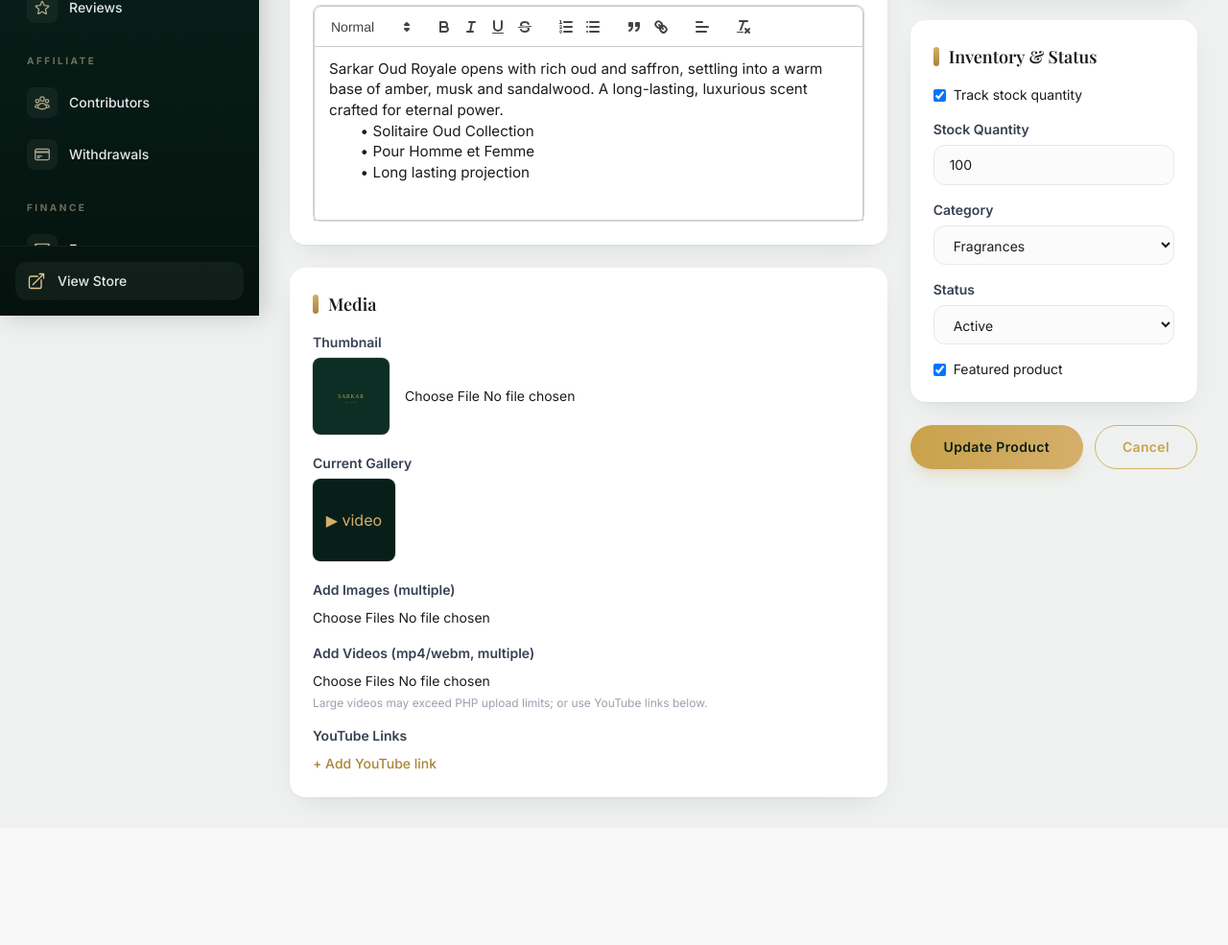
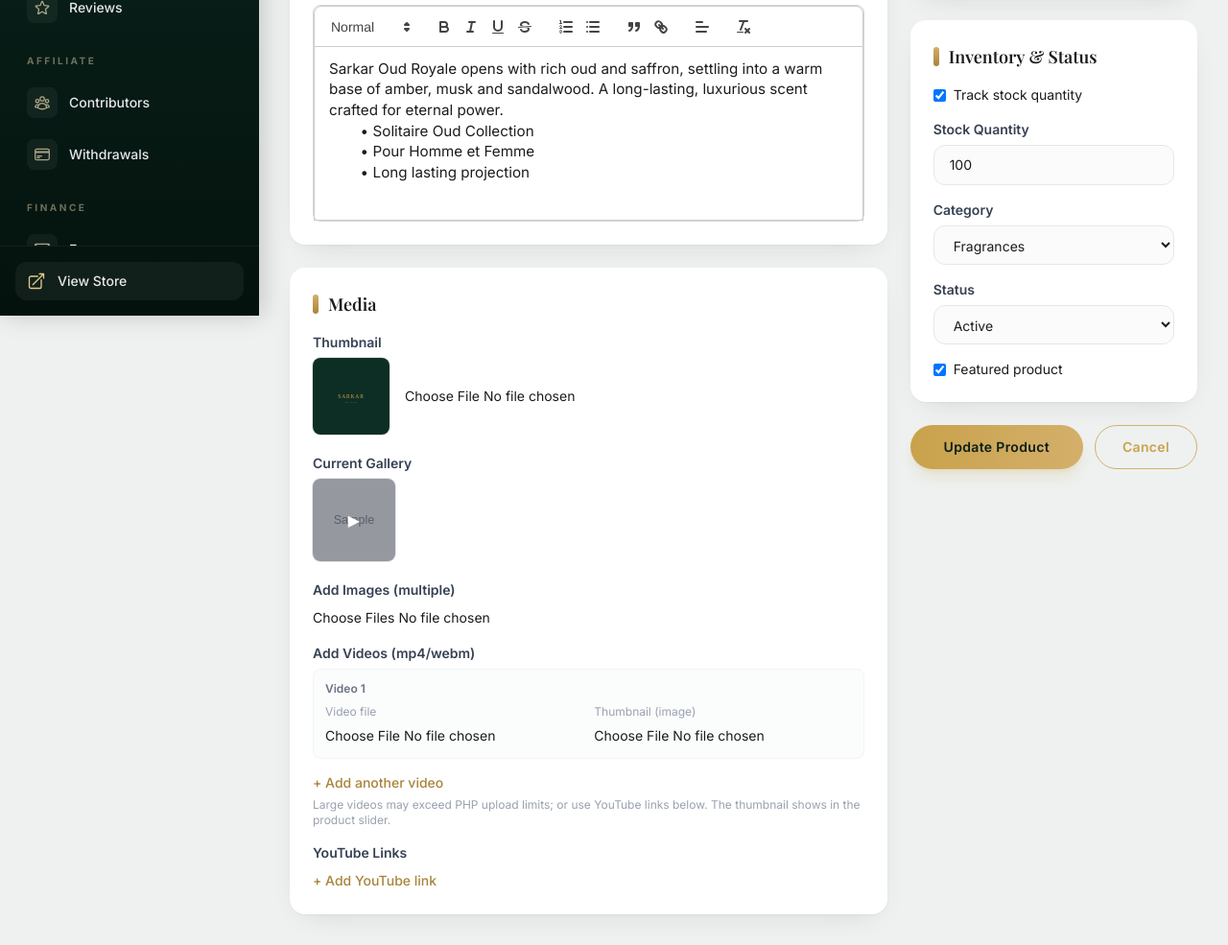
Before and after one commit to shaheryarbhatti/shopsarkarnew.com, a Laravel app: page /admin/products/1/edit in a window 1280 px wide. Shown: the part 471-1456 px from the top of the page at 96% size. Before the commit the page ends 1320 px from the top, so only its background shows below. Run offline with Laravel 12, Linux system fonts and the light colour scheme; a user stored in the database is signed in; data comes from the database, SQL or seed files in the repository; tables that the repository leaves empty hold one stand-in row (values such as "Sample post"); grey boxes marked "Sample" are stand-in pictures; style sheets or scripts are compiled from the project's sources; some libraries are stand-ins or nearby versions.

Commit message:
Products: per-video thumbnail (poster) upload + slider display
Each uploaded product video can now carry its own thumbnail image.
Admin: paired video+thumbnail upload rows and a poster set/replace
control for existing videos. Frontend slider and video player show the
uploaded poster instead of a blank box. Adds product_media.poster_path.

Co-Authored-By: Claude Opus 4.8 <noreply@anthropic.com>

```diff
--- a/app/Http/Controllers/Admin/ProductController.php
+++ b/app/Http/Controllers/Admin/ProductController.php
@@ -95,6 +95,9 @@ class ProductController extends Controller
             if ($m->file_path) {
                 Storage::disk('public')->delete($m->file_path);
             }
+            if ($m->poster_path) {
+                Storage::disk('public')->delete($m->poster_path);
+            }
         }
         if ($product->thumbnail) {
             Storage::disk('public')->delete($product->thumbnail);
@@ -110,6 +113,9 @@ class ProductController extends Controller
 
         if ($media->file_path) {
             Storage::disk('public')->delete($media->file_path);
+        }
+        if ($media->poster_path) {
+            Storage::disk('public')->delete($media->poster_path);
         }
         $media->delete();
 
@@ -136,7 +142,9 @@ class ProductController extends Controller
             'meta_description' => ['nullable', 'string', 'max:500'],
             'thumbnail' => ['nullable', 'image', 'max:4096'],
             'gallery_images.*' => ['nullable', 'image', 'max:8192'],
-            'gallery_videos.*' => ['nullable', 'file', 'mimetypes:video/mp4,video/webm,video/quicktime', 'max:102400'],
+            'video_rows.*.file' => ['nullable', 'file', 'mimetypes:video/mp4,video/webm,video/quicktime', 'max:102400'],
+            'video_rows.*.poster' => ['nullable', 'image', 'max:8192'],
+            'media_poster.*' => ['nullable', 'image', 'max:8192'],
             'youtube_links.*' => ['nullable', 'url'],
         ]);
 
@@ -146,7 +154,7 @@ class ProductController extends Controller
         $data['is_featured'] = $request->boolean('is_featured');
 
         // these aren't columns
-        unset($data['thumbnail'], $data['gallery_images'], $data['gallery_videos'], $data['youtube_links']);
+        unset($data['thumbnail'], $data['gallery_images'], $data['video_rows'], $data['media_poster'], $data['youtube_links']);
 
         return $data;
     }
@@ -167,16 +175,43 @@ class ProductController extends Controller
             ]);
         }
 
-        foreach ((array) $request->file('gallery_videos', []) as $file) {
-            if (! $file) {
+        // New videos, each optionally paired with its own thumbnail/poster.
+        foreach ((array) $request->file('video_rows', []) as $row) {
+            $file = $row['file'] ?? null;
+            if (! $file || ! $file->isValid()) {
                 continue;
             }
+
+            $poster = $row['poster'] ?? null;
+            $posterPath = ($poster && $poster->isValid())
+                ? $poster->store('products/videos/posters', 'public')
+                : null;
+
             ProductMedia::create([
                 'product_id' => $product->id,
                 'type' => 'video',
                 'file_path' => $file->store('products/videos', 'public'),
+                'poster_path' => $posterPath,
                 'sort_order' => ++$order,
             ]);
+        }
+
+        // Set / replace the poster of an already-uploaded video.
+        foreach ((array) $request->file('media_poster', []) as $mediaId => $posterFile) {
+            if (! $posterFile || ! $posterFile->isValid()) {
+                continue;
+            }
+
+            $media = $product->media()->where('id', $mediaId)->where('type', 'video')->first();
+            if (! $media) {
+                continue;
+            }
+
+            if ($media->poster_path) {
+                Storage::disk('public')->delete($media->poster_path);
+            }
+
+            $media->update(['poster_path' => $posterFile->store('products/videos/posters', 'public')]);
         }
 
         foreach ((array) $request->input('youtube_links', []) as $url) {
--- a/app/Models/ProductMedia.php
+++ b/app/Models/ProductMedia.php
@@ -12,12 +12,18 @@ class ProductMedia extends Model
     protected $table = 'product_media';
 
     protected $fillable = [
-        'product_id', 'type', 'file_path', 'url', 'sort_order',
+        'product_id', 'type', 'file_path', 'url', 'poster_path', 'sort_order',
     ];
 
     public function product(): BelongsTo
     {
         return $this->belongsTo(Product::class);
+    }
+
+    /** Resolved poster/thumbnail URL for an uploaded video (null when not set). */
+    public function getPosterUrlAttribute(): ?string
+    {
+        return $this->poster_path ? Storage::url($this->poster_path) : null;
     }
 
     /** Resolved source URL for front-end */
--- a/resources/views/admin/products/form.blade.php
+++ b/resources/views/admin/products/form.blade.php
@@ -43,7 +43,7 @@
             </div>
 
             {{-- Media --}}
-            <div class="card p-6" x-data="{ links: {{ old('youtube_links') ? json_encode(old('youtube_links')) : '[]' }} }">
+            <div class="card p-6" x-data="{ links: {{ old('youtube_links') ? json_encode(old('youtube_links')) : '[]' }}, videoRows: [{}] }">
                 <h2 class="section-title mb-4">Media</h2>
 
                 {{-- Thumbnail --}}
@@ -76,6 +76,9 @@
                                     @elseif($m->type === 'youtube')
                                         <img src="https://img.youtube.com/vi/{{ $m->youtube_id }}/hqdefault.jpg" class="h-full w-full object-cover">
                                         <span class="absolute inset-0 flex items-center justify-center bg-black/30 text-white">▶</span>
+                                    @elseif($m->poster_url)
+                                        <img src="{{ $m->poster_url }}" class="h-full w-full object-cover">
+                                        <span class="absolute inset-0 flex items-center justify-center bg-black/30 text-white">▶</span>
                                     @else
                                         <div class="flex h-full w-full items-center justify-center bg-brand-900 text-gold-400">▶ video</div>
                                     @endif
@@ -88,17 +91,60 @@
                     </div>
                 @endif
 
+                {{-- Existing videos: set / replace a thumbnail (poster) --}}
+                @php $videoMedia = $product->exists ? $product->media->where('type', 'video') : collect(); @endphp
+                @if($videoMedia->count())
+                    <div class="mb-5">
+                        <label class="label">Video Thumbnails</label>
+                        <div class="space-y-2">
+                            @foreach($videoMedia as $vm)
+                                <div class="flex items-center gap-3 rounded-lg border border-gray-100 p-2">
+                                    <div class="h-14 w-14 flex-shrink-0 overflow-hidden rounded bg-brand-900">
+                                        @if($vm->poster_url)
+                                            <img src="{{ $vm->poster_url }}" class="h-full w-full object-cover">
+                                        @else
+                                            <div class="flex h-full w-full items-center justify-center text-gold-400">▶</div>
+                                        @endif
+                                    </div>
+                                    <div class="flex-1">
+                                        <p class="mb-1 text-xs text-gray-500">{{ $vm->poster_path ? 'Replace thumbnail' : 'Set thumbnail for this video' }}</p>
+                                        <input type="file" name="media_poster[{{ $vm->id }}]" accept="image/*" class="text-sm">
+                                    </div>
+                                </div>
+                            @endforeach
+                        </div>
+                    </div>
+                @endif
+
                 {{-- Upload images --}}
                 <div class="mb-4">
                     <label class="label">Add Images (multiple)</label>
                     <input type="file" name="gallery_images[]" accept="image/*" multiple class="text-sm">
                 </div>
 
-                {{-- Upload videos --}}
+                {{-- Upload videos (each with an optional thumbnail/poster) --}}
                 <div class="mb-4">
-                    <label class="label">Add Videos (mp4/webm, multiple)</label>
-                    <input type="file" name="gallery_videos[]" accept="video/*" multiple class="text-sm">
-                    <p class="mt-1 text-xs text-gray-400">Large videos may exceed PHP upload limits; or use YouTube links below.</p>
+                    <label class="label">Add Videos (mp4/webm)</label>
+                    <template x-for="(row, i) in videoRows" :key="i">
+                        <div class="mb-3 rounded-lg border border-gray-100 bg-gray-50/60 p-3">
+                            <div class="flex items-center justify-between">
+                                <span class="text-xs font-semibold text-gray-500" x-text="`Video ${i+1}`"></span>
+                                <button type="button" @click="videoRows.splice(i,1)" x-show="videoRows.length > 1" class="text-xs font-medium text-red-500 hover:underline">Remove</button>
+                            </div>
+                            <div class="mt-2 grid gap-3 sm:grid-cols-2">
+                                <div>
+                                    <span class="mb-1 block text-xs text-gray-400">Video file</span>
+                                    <input type="file" :name="`video_rows[${i}][file]`" accept="video/*" class="text-sm">
+                                </div>
+                                <div>
+                                    <span class="mb-1 block text-xs text-gray-400">Thumbnail (image)</span>
+                                    <input type="file" :name="`video_rows[${i}][poster]`" accept="image/*" class="text-sm">
+                                </div>
+                            </div>
+                        </div>
+                    </template>
+                    <button type="button" @click="videoRows.push({})" class="text-sm font-medium text-gold-600 hover:underline">+ Add another video</button>
+                    <p class="mt-1 text-xs text-gray-400">Large videos may exceed PHP upload limits; or use YouTube links below. The thumbnail shows in the product slider.</p>
                 </div>
 
                 {{-- YouTube links --}}
```
Also changed, not shown: app/Http/Controllers/ProductController.php (+5 -2 lines), database/migrations/2026_11_20_000001_add_poster_to_product_media.php (added).
